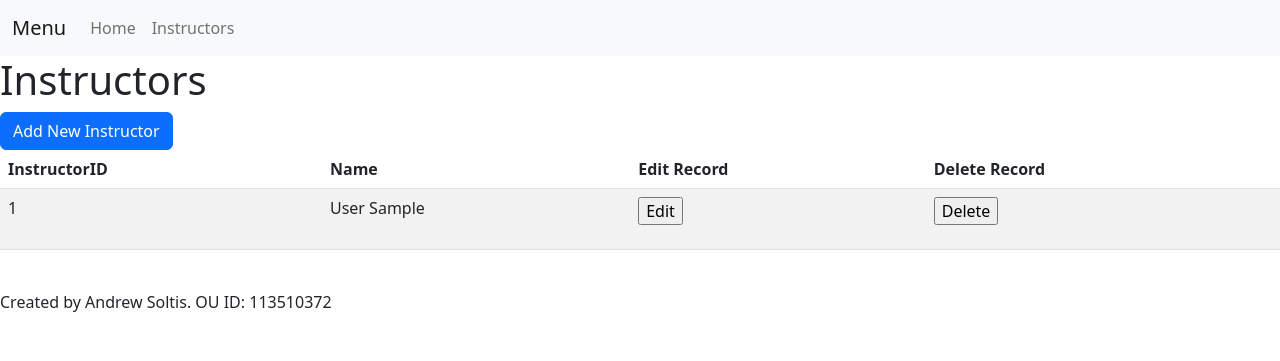
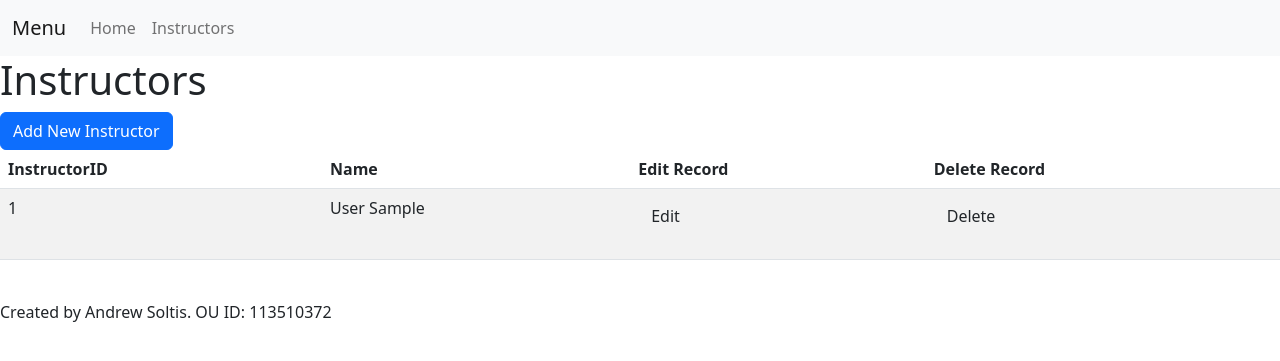
Before and after one commit to amsoltis/Homework4, a PHP site: page /instructor.php in a window 1280 px wide. Shown: the top 361 px of the page. Run offline with PHP 8.4, Linux system fonts and the light colour scheme; tables that the repository leaves empty or names only in its code hold one stand-in row (values such as "Sample post").

Commit message:
Update instructor.php

```diff
--- a/instructor.php
+++ b/instructor.php
@@ -43,13 +43,13 @@ if ($result->num_rows > 0) {
     <td>
       <form method="post" action="instructor-edit.php">
         <input type="hidden" name="id" value="<?=$row["InstructorID"]?>" />
-        <input type="submit" value="Edit" />
+        <input type="submit" value="Edit" class="btn"/>
       </form>
     </td>
     <td>
       <form method="post" action="instructor-delete.php">
         <input type="hidden" name="id" value="<?=$row["InstructorID"]?>" />
-        <input type="submit" value="Delete" />
+        <input type="submit" value="Delete" class="btn" />
       </form>
     </td>
   </tr>
```
